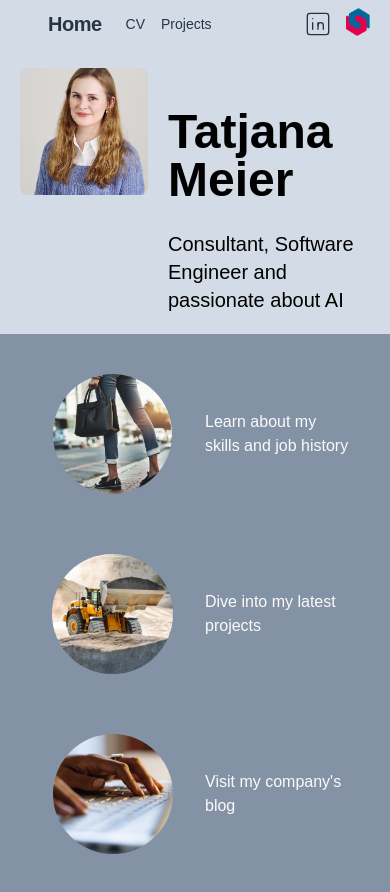
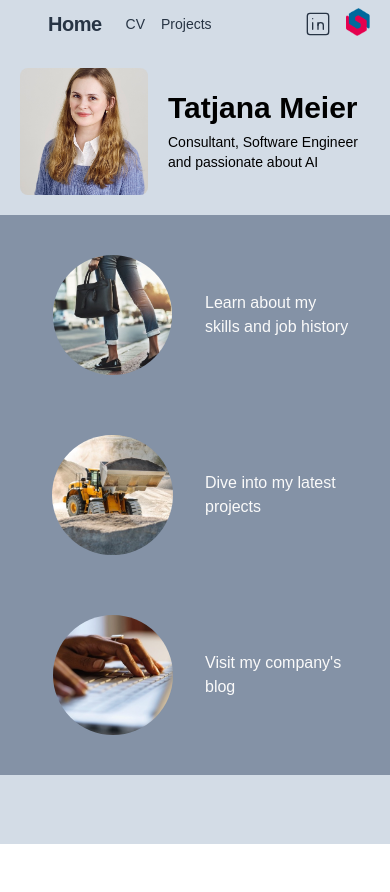
Before and after one commit to jfuchs-png/2023-wetechtogether-tailwind, an Angular app in the folder resume/: page / in a window 390 px wide. After the commit the page ends 844 px from the top, so only its background shows below. Built offline with nearby package versions, Linux system fonts and the light colour scheme.

Commit message:
makes homepage more responsive

```diff
--- a/resume/src/app/homepage-screen/homepage-screen.component.html
+++ b/resume/src/app/homepage-screen/homepage-screen.component.html
@@ -1,5 +1,5 @@
 <main class="p-5 max-w-5xl ml-auto mr-auto">
-    <div class="grid gap-5 grid-cols-5">
+    <div class="grid gap-5 grid-cols-5 items-center">
         <!-- Left Side -->
         <div class="space-y-5 col-span-2">
             <img src="assets/cv_tatjana.jpg" alt="Avatar" class="rounded-lg">
@@ -7,8 +7,8 @@
 
         <div class="space-y-5 col-span-3"><!-- Right Side -->
             <div>
-                <h2 class="text-5xl font-semibold mb-1.5 pt-10">Tatjana Meier</h2>
-                <p class="pt-5 text-xl">Consultant, Software Engineer and passionate about AI</p>
+                <h2 class="text-3xl md:text-5xl font-semibold mb-1.5 md:pt-10">Tatjana Meier</h2>
+                <p class="md:pt-5 text-sm md:text-xl">Consultant, Software Engineer and passionate about AI</p>
             </div>
         </div><!-- Right Side -->
     </div>
```
